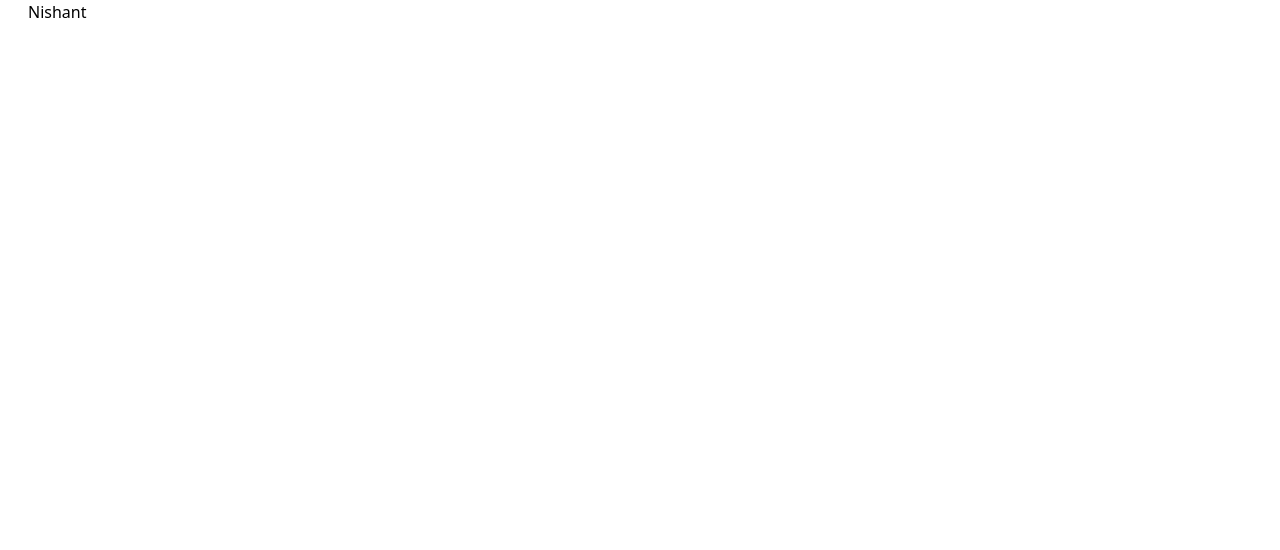
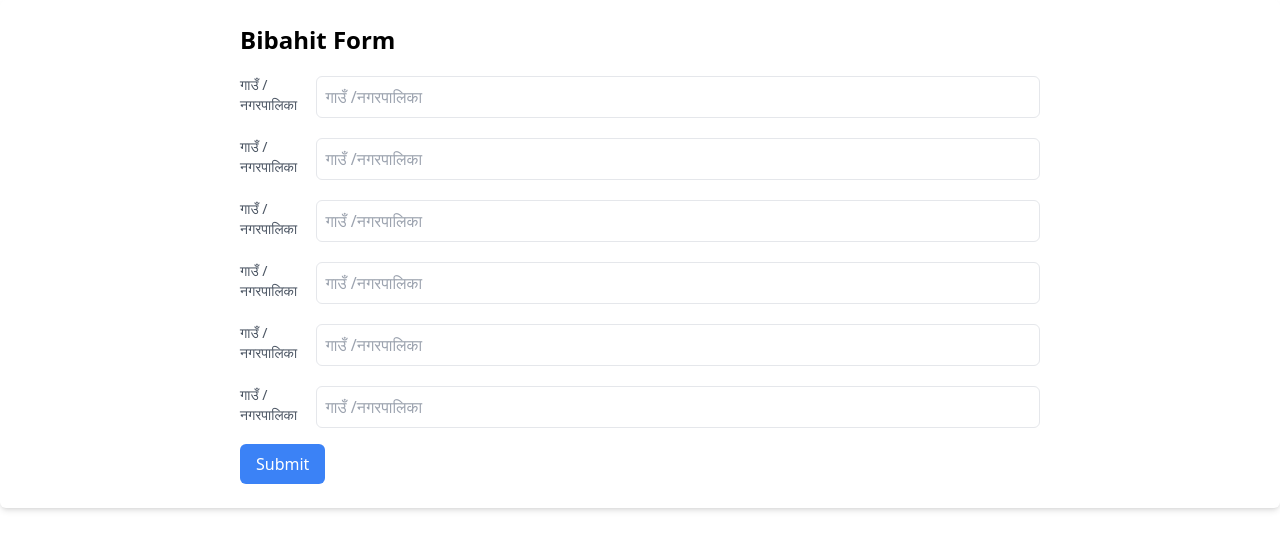
Before and after one commit to Nishaan-Ghimire/Sajilo-Sifarish, a React (Vite) app in the folder frontend/: page / in a window 1280 px wide. Shown: the top 550 px of the page. Built offline with nearby package versions, Linux system fonts and the light colour scheme.

Commit message:
created shifarish template

```diff
--- a/frontend/src/App.jsx
+++ b/frontend/src/App.jsx
@@ -1,8 +1,10 @@
 import "./App.css";
+import Bibahit from "./components/Bibahit";
+import Template from "./components/Template";
 
 function App() {
   return <>
-  <div className="mx-7">Nishant</div>
+    <Bibahit />
   </>;
 }
 
--- /dev/null
+++ b/frontend/src/components/Bibahit.jsx
@@ -0,0 +1,95 @@
+import React from 'react'
+
+const Bibahit = () => {
+    return (
+        <div className=" mx-auto p-6 bg-white rounded-md shadow-md px-60">
+            <h1 className="text-2xl font-bold mb-4">Bibahit Form</h1>
+
+            <form>
+                <div className="mb-4 flex items-center">
+                    <label htmlFor="username" className="block text-sm font-medium text-gray-600">
+                        गाउँ /नगरपालिका
+                    </label>
+                    <input
+                        type="text"
+                        id="city" placeholder="गाउँ /नगरपालिका "
+                        name="city"
+                        className="mt-1 p-2 border rounded-md w-full"
+
+                    />
+                </div>
+                <div className="mb-4 flex items-center">
+                    <label htmlFor="username" className="block text-sm font-medium text-gray-600">
+                        गाउँ /नगरपालिका
+                    </label>
+                    <input
+                        type="text"
+                        id="city" placeholder="गाउँ /नगरपालिका "
+                        name="city"
+                        className="mt-1 p-2 border rounded-md w-full"
+
+                    />
+                </div>
+                <div className="mb-4 flex items-center">
+                    <label htmlFor="username" className="block text-sm font-medium text-gray-600">
+                        गाउँ /नगरपालिका
+                    </label>
+                    <input
+                        type="text"
+                        id="city" placeholder="गाउँ /नगरपालिका "
+                        name="city"
+                        className="mt-1 p-2 border rounded-md w-full"
+
+                    />
+                </div>
+                <div className="mb-4 flex items-center">
+                    <label htmlFor="username" className="block text-sm font-medium text-gray-600">
+                        गाउँ /नगरपालिका
+                    </label>
+                    <input
+                        type="text"
+                        id="city" placeholder="गाउँ /नगरपालिका "
+                        name="city"
+                        className="mt-1 p-2 border rounded-md w-full"
+
+                    />
+                </div>
+                <div className="mb-4 flex items-center">
+                    <label htmlFor="username" className="block text-sm font-medium text-gray-600">
+                        गाउँ /नगरपालिका
+                    </label>
+                    <input
+                        type="text"
+                        id="city" placeholder="गाउँ /नगरपालिका "
+                        name="city"
+                        className="mt-1 p-2 border rounded-md w-full"
+
+                    />
+                </div>
+                <div className="mb-4 flex items-center">
+                    <label htmlFor="username" className="block text-sm font-medium text-gray-600">
+                        गाउँ /नगरपालिका
+                    </label>
+                    <input
+                        type="text"
+                        id="city" placeholder="गाउँ /नगरपालिका "
+                        name="city"
+                        className="mt-1 p-2 border rounded-md w-full"
+
+                    />
+                </div>
+
+
+
+                <button
+                    type="submit"
+                    className="bg-blue-500 text-white py-2 px-4 rounded-md hover:bg-blue-600"
+                >
+                    Submit
+                </button>
+            </form>
+        </div>
+    )
+}
+
+export default Bibahit
--- /dev/null
+++ b/frontend/src/components/Template.jsx
@@ -0,0 +1,60 @@
+import React from 'react'
+
+const Template = () => {
+
+    return (
+        <>
+            <div className='py-10 '>
+                <div className='flex font-arial w-full p-3 justify-between items-center px-60' >
+                    <img width={70} height={90} src='/images/nepal.png'></img>
+                    <div >
+                        <p className='font-bold text-red-500 text-center' >बरियारपट्टी गाउँपालिका</p>
+                        <h1 className='text-center'>वडा नं. 1 को कार्यालय बरियारपट्टी, सिरहा</h1>
+                        <h1 className='text-center'>मधेश प्रदेश, नेपाल</h1>
+                    </div>
+                    <img width={70} height={90} src='/images/nepal.png'></img>
+                </div>
+                <hr className="my-4 border border-red-400" />
+
+                <div className="bg-cover space-y-5 bg-center bg-opacity-80 h-screen  px-60" style={{ background: 'url("/images/logo_t.jpg")  no-repeat center ', height: '80%' }}>
+                    <h1 className='text-right pr-20 mb-20'>मिति : २०७२/१२/१२ गते</h1>
+
+                    <h1 className='text-center'>विषय : नामसारी सिफारिस |</h1>
+                    <h1 className='text-left'>श्री जो जससँग सम्बन्धित छ।  </h1>
+                    <h1 className='text-left'>बरियारपट्टी  गाउँ/नगरपालिका  वडा नं { }  को Kathmandu मा निवासी श्री Grandfather Name को नाति/नातिनी श्री FatherName को छोरा/छोरी श्री Applicant Name को तपसिलमा उल्लिखित विवरण अनुसारको कागजातमा नाम, थर जन्म मिति संशोधनको सिफारिस पाउँ भनी यस कार्यालयमा निवेदन दिनुभएकोमा निजले पेश गरेका व्यत्तिगत कागजातको अध्ययन / मिति 2079/11/11 मा गरिएको स्थानीय सर्जमिन मुचुल्का समेतको आधारमा सो व्यहोरा मनासिव भएको देखिएकोले नाम थर, जन्म मिति संशोधनका लागि स्थानीय सरकार सञ्चालन ऐन, २०७४ को दफा १२ (२)ङ(१६) बमोजिम सिफारिस गरिन्छ ।</h1>
+                    <div className=' space-y-7'>
+                        <p className='underline text-center '>नाम थर ,जन्म मिति संसोधनको विवरण </p>
+                        <table className="min-w-full bg-white border border-black">
+                            <thead>
+                                <tr>
+                                    <th className="py-5 px-4 border-black border-r border-b">हुनु पर्ने नाम, थर, जन्म मिति</th>
+                                    <th className="py-5 px-4 border-black border-r border-b">फरक भएको नाम, थर, जन्म मिति</th>
+                                    <th className="py-5 px-4 border-black border-b">फरक भएको कागजात</th>
+
+                                </tr>
+                            </thead>
+                            <tbody>
+                                <tr>
+                                    <td className="py-5 px-4 border-black border-r"></td>
+                                    <td className="py-5 px-4 border-black border-r"></td>
+
+                                </tr>
+
+                            </tbody>
+                        </table>
+                    </div>
+                    <div className='pt-20'>
+                        <h1 className='text-right '>हस्ताक्षर...............</h1>
+                    </div>
+                </div>
+            </div >
+            <hr className="my-4 border border-red-400" />
+
+            <footer className='mb-2 px-60'>
+                <p className='text-center text-sm text-red-500' >*सरकारी प्रयोजनको लागि मात्र </p>
+            </footer>
+        </>
+    )
+}
+
+export default Template
```
Also changed, not shown: frontend/public/images/logo_t.jpg (added), frontend/public/images/nepal.png (added).
